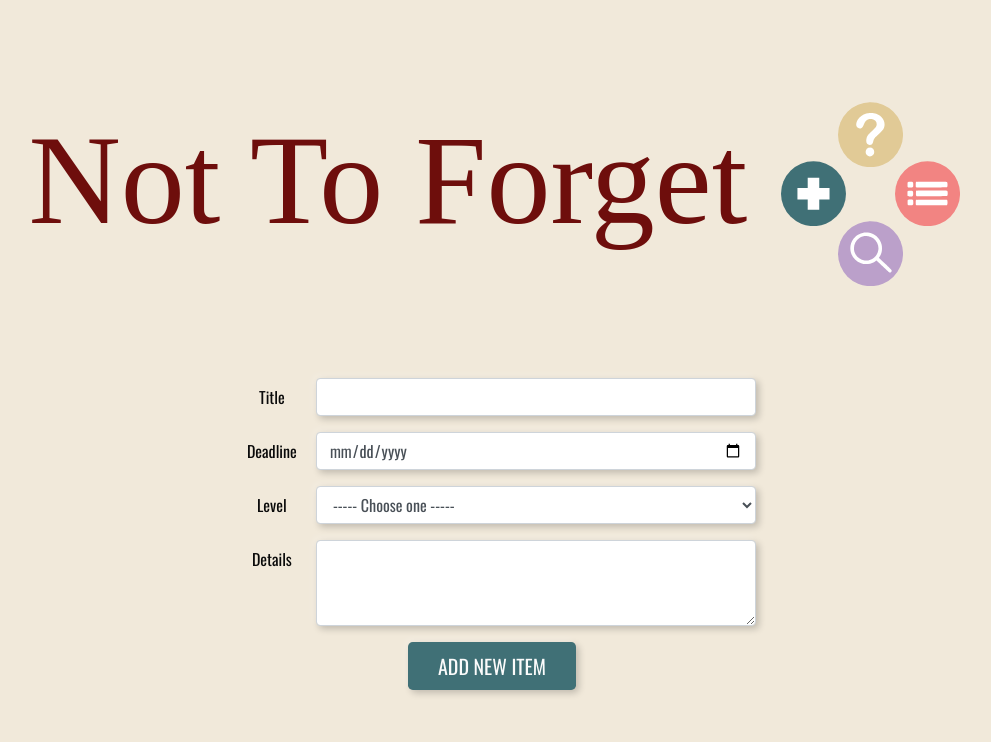
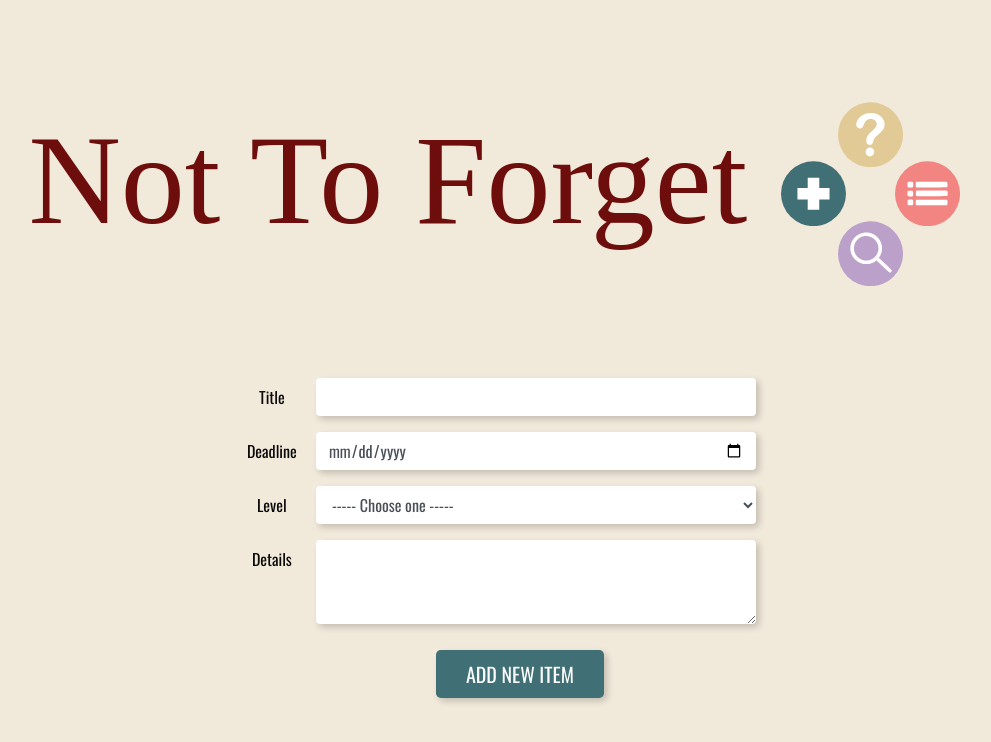
Before and after one commit to Alice-Rez/Not-to-forget, a React (Create React App) app: page /add in a window 1280 px wide. Shown: the top 742 px of the page, without its empty margins (148-1139 px from the left). Built offline with nearby package versions, Linux system fonts and the light colour scheme; a web font is replaced by a local one.

Commit message:
input styling

```diff
--- a/src/components/AddToDo.jsx
+++ b/src/components/AddToDo.jsx
@@ -85,7 +85,10 @@ export default class AddToDo extends Component {
               onInput={this.getValue}
             />
           </div>
-          <button type="submit" className="btn btn-add btn-lg col-sm-3">
+          <button
+            type="submit"
+            className="btn btn-add btn-lg offset-sm-1 col-sm-3"
+          >
             Add new item
           </button>
         </form>
--- a/src/index.css
+++ b/src/index.css
@@ -47,10 +47,13 @@ p {
   font-weight: 300;
 }
 
+.form-control {
+  border: none;
+}
+
 input,
 select,
 textarea {
-  border-color: transparent;
   box-shadow: 3px 3px 7px var(--shadow-dark), -3px -3px 7px var(--shadow-light);
 }
 
--- a/src/styles/AddToDo.css
+++ b/src/styles/AddToDo.css
@@ -1,4 +1,5 @@
 .btn-add {
   background-color: var(--add);
   color: var(--white);
+  margin-top: 0.5em;
 }
```
